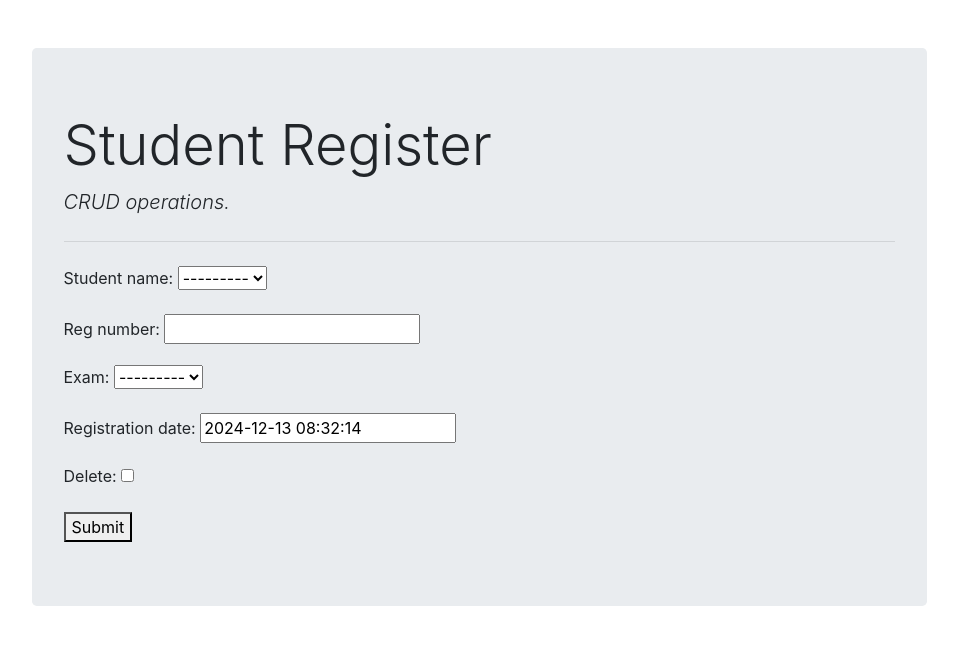
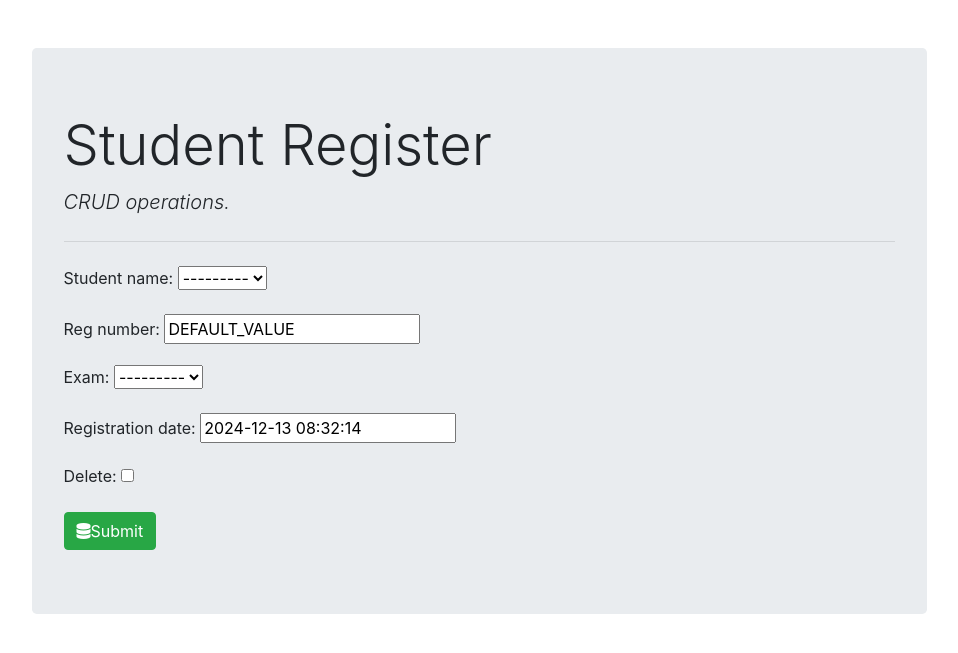
Before and after one commit to gitau-BSC/exam_django, a Django app: page /student_form/ in a window 1280 px wide. Shown: the top 653 px of the page, without its empty margins (161-1119 px from the left). Run offline with Django 5.2, Linux system fonts and the light colour scheme; data that the repository does not hold is empty; some libraries are stand-ins or nearby versions.

Commit message:
Initial commit

```diff
--- a/student_register/models.py
+++ b/student_register/models.py
@@ -23,7 +23,7 @@ class Exam(models.Model):
 
 class Registration(models.Model):
     student_name = models.ForeignKey(User, on_delete=models.CASCADE, related_name='registrations')
-    Reg_number=models.CharField(max_length=100)
+    Reg_number = models.CharField(max_length=100, default='DEFAULT_VALUE')
     exam = models.ForeignKey(Exam, on_delete=models.CASCADE, related_name='registrations')
     course = models.ForeignKey(Course, on_delete=models.CASCADE)
     registration_date = models.DateTimeField(default=now)
--- a/student_register/templates/student_form.html
+++ b/student_register/templates/student_form.html
@@ -6,7 +6,7 @@
     <form action="" method="POST" autocomplete="off">
         {% csrf_token %}
           {{ form.as_p }}
-    <button type="submit">Submit</button>
+    <button type="submit" class="btn btn-success"><i class="fa-solid fa-database"></i>Submit</button>
 {#        {{ form.student_name}}#}
 {#        {{ form.Reg_number}}#}
 {#    <div class="row">#}
```
Also changed, not shown: student_register/forms.py (+5 -2 lines).
